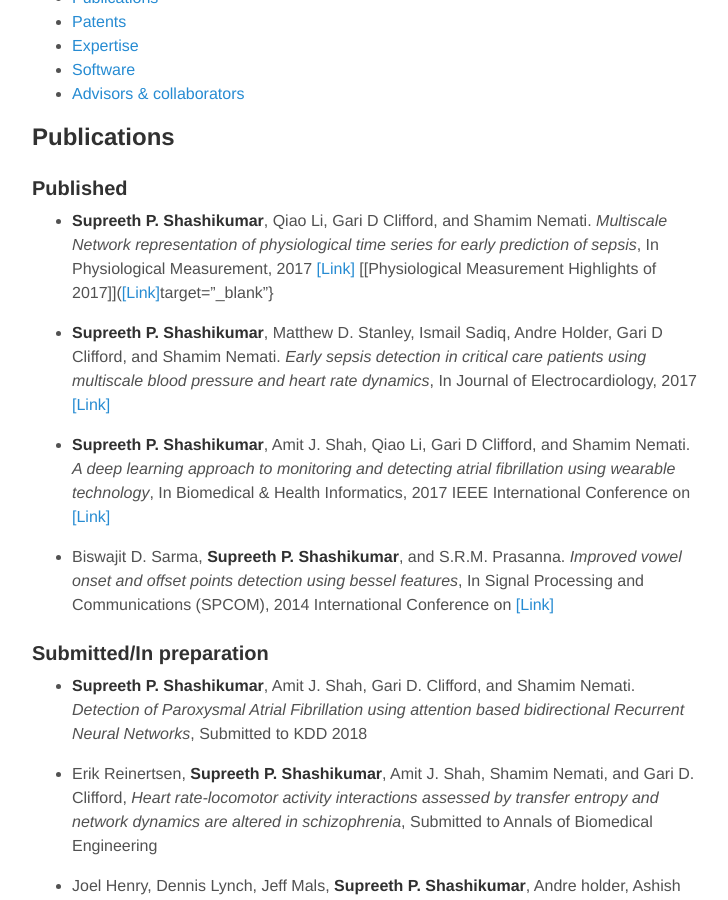
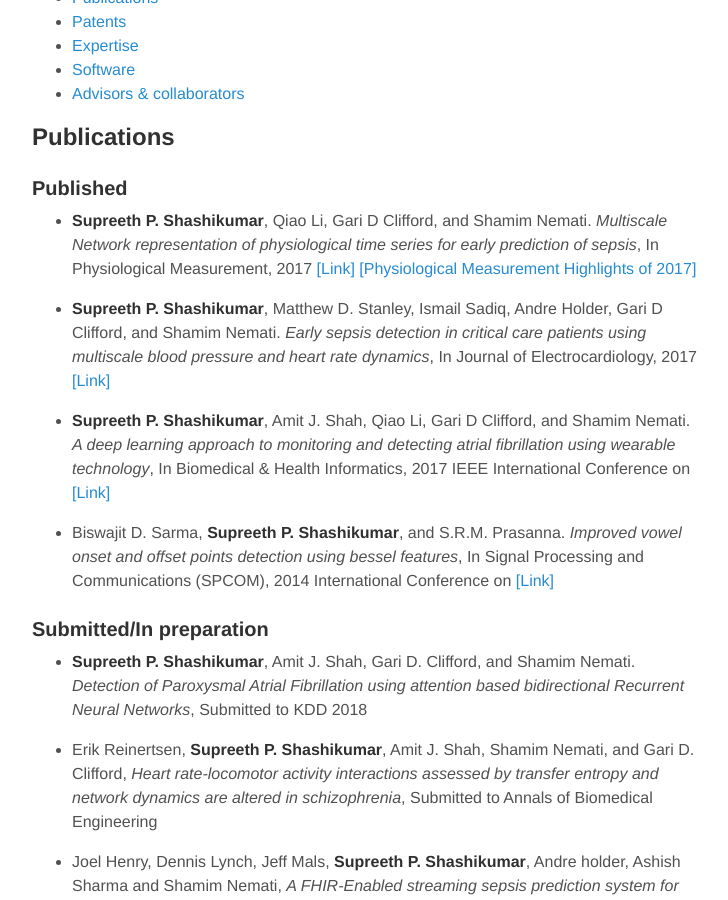
Before and after one commit to supreethprajwal/supreethprajwal.github.io, a Jekyll site: the page built from research.md, in a window 1280 px wide and 900 px high, scrolled down 319 px. Shown: the whole window, without its empty margins (272-1000 px from the left). Built offline with Jekyll 4.4.1, drawn with Linux system fonts in a browser that asks for light colours; nearby versions of some CDN libraries; formulas are drawn with MathJax 3.

```diff
--- a/research.md
+++ b/research.md
@@ -20,7 +20,7 @@ My advisors are [Prof. Shamim Nemati](http://nematilab.info/people/shamim/index.
 
 ### Published
 
-+ **Supreeth P. Shashikumar**, Qiao Li, Gari D Clifford, and Shamim Nemati. *Multiscale Network representation of physiological time series for early prediction of sepsis*, In Physiological Measurement, 2017 [[Link]](http://iopscience.iop.org/article/10.1088/1361-6579/aa9772){:target="_blank"} [[Physiological Measurement Highlights of 2017]]([[Link]](http://iopscience.iop.org/journal/0967-3334/page/Highlights_of_2017){:target="_blank"}target="_blank"}
++ **Supreeth P. Shashikumar**, Qiao Li, Gari D Clifford, and Shamim Nemati. *Multiscale Network representation of physiological time series for early prediction of sepsis*, In Physiological Measurement, 2017 [[Link]](http://iopscience.iop.org/article/10.1088/1361-6579/aa9772){:target="_blank"} [[Physiological Measurement Highlights of 2017]](http://iopscience.iop.org/journal/0967-3334/page/Highlights_of_2017){:target="_blank"}
 
 + **Supreeth P. Shashikumar**, Matthew D. Stanley, Ismail Sadiq, Andre Holder, Gari D Clifford, and Shamim Nemati. *Early sepsis detection in critical care patients using multiscale blood pressure and heart rate dynamics*, In Journal of Electrocardiology, 2017 [[Link]](http://www.sciencedirect.com/science/article/pii/S0022073617302546){:target="_blank"}
 
```
